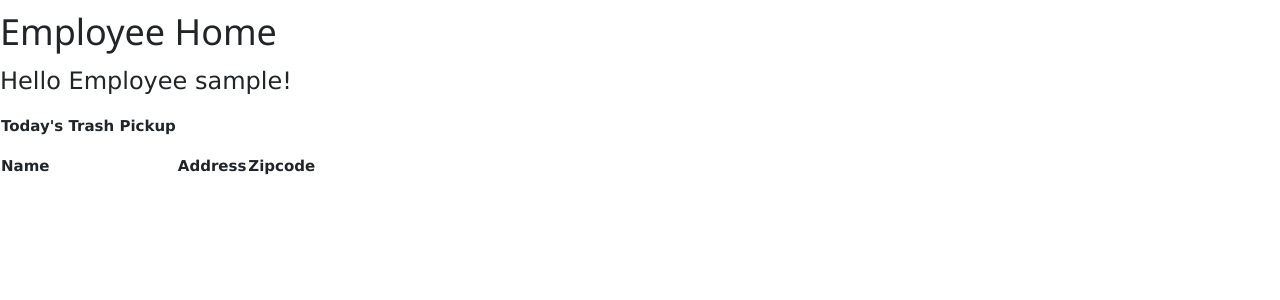
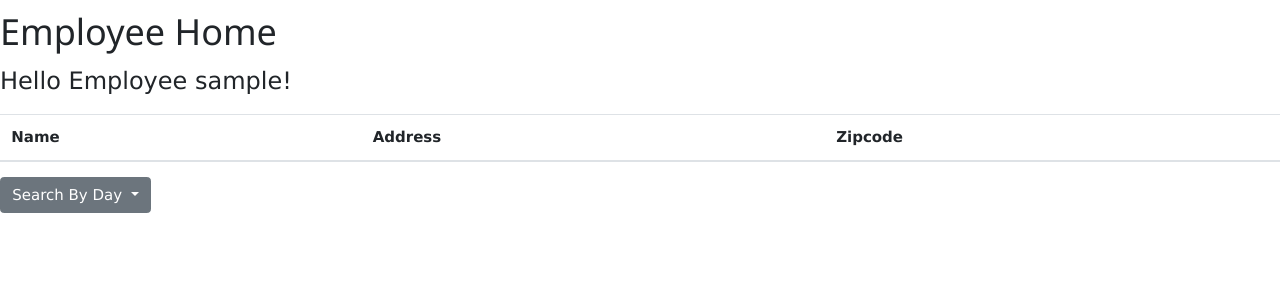
Before and after one commit to Jamesburgess44/Trashcollector, a Django app: page /employees/ in a window 1280 px wide. Shown: the top 300 px of the page. Run offline with Django 3.2, Linux system fonts and the light colour scheme; a user stored in the database is signed in; tables that the repository leaves empty hold one stand-in row (values such as "Sample post"); lists and menus that the app fills with data are empty; some libraries are stand-ins or nearby versions.

Commit message:
Added function for searching by day for customers.

```diff
--- a/trash_collector/employees/templates/employees/index.html
+++ b/trash_collector/employees/templates/employees/index.html
@@ -5,16 +5,14 @@
 {% block content %}
   {% if user.is_authenticated %}
     Hello Employee {{ user.username }}!
-<table>
-  <th title="Customers">
-         <p>Today's Trash Pickup</p>
+<table class="table table-borderless">
+  <thead>
     <tr>
-      <th>Name</th>
-      <th>Address</th>
-      <th>Zipcode</th>
+      <th scope="col">Name</th>
+      <th scope="col">Address</th>
+      <th scope="col">Zipcode</th>
     </tr>
-  </th>
-</table>
+  </thead>
 {% for customer in todays_customers %}
   <tr>
     <td>{{customer.name}}</td>
@@ -22,6 +20,17 @@
     <td>{{customer.customer_zip_code}}</td>
   </tr>
 {% endfor %}
+  </table>
+<div class="dropdown">
+  <button class="btn btn-secondary dropdown-toggle" type="button" id="dropdownMenuButton" data-toggle="dropdown" aria-haspopup="true" aria-expanded="false">
+    Search By Day
+  </button>
+  <div class="dropdown-menu" aria-labelledby="dropdownMenuButton">
+    <form action="{%url 'employees:choose_by_day' %}" method="get">
+      <input class="form-control" type="text" name="day_of_week">
+      <input class="form-control" type="submit" value="submit">
+    </form>
+</div>
   {% else %}
     <p>You are at the employee index, but you are not logged in.</p>
     <a href="{% url 'login' %}">Log In</a>
--- a/trash_collector/employees/urls.py
+++ b/trash_collector/employees/urls.py
@@ -8,4 +8,5 @@ app_name = "employees"
 urlpatterns = [
     path('', views.employee_home_view, name="index"),
     path('employee/', views.employee_signup, name="employee_signup"),
+    path('search_by_day', views.choose_by_day, name="choose_by_day")
 ]
--- a/trash_collector/employees/views.py
+++ b/trash_collector/employees/views.py
@@ -4,6 +4,7 @@ from django.apps import apps
 from .models import Employee
 import calendar
 from datetime import date
+from django.contrib import messages
 # Create your views here.
 
 # TODO: Create a function for each path created in employees/urls.py. Each will need a template as well.
@@ -39,16 +40,41 @@ def employee_signup(request):
 #
 def employee_home_view(request):
     user = request.user
-    active_employee = Employee.objects.get(user_id=user.id)
+    active_employee = Employee.objects.filter(user_id=user.id)
+    if not active_employee.exists():
+        return redirect('/employees/employee')
     customer_model = apps.get_model('customers.Customer')
+    employee_info = Employee.objects.get(user_id=user.id)
     all_customers = customer_model.objects.all()
     curr_date = date.today()
     day_of_the_week = calendar.day_name[curr_date.weekday()]
     todays_customers = []
     for customer in all_customers:
-        if customer.customer_zip_code == active_employee.employee_zip_code and (customer.weekly_pickup_day or customer.onetime_pickup_date == day_of_the_week) and customer.start_suspension_date is None:
+        if (customer.customer_zip_code == employee_info.employee_zip_code) and (customer.weekly_pickup_day == day_of_the_week.lower() or customer.onetime_pickup_date == day_of_the_week.lower()) and (customer.start_suspension_date is None):
             todays_customers.append(customer)
     context = {
         "todays_customers": todays_customers
     }
     return render(request, 'employees/index.html', context)
+
+# CHOOSE BY DAY CHANGE LINE 73 TO ACTUAL DATE FOR ONETIME PICKUP DATE
+def choose_by_day(request):
+    days_of_week = {'Sunday', 'Monday', 'Tuesday', 'Wednesday', 'Thursday', 'Friday', 'Saturday'}
+    user = request.user
+    day_input = request.GET.get('day_of_week')
+    for day in days_of_week:
+        if day.lower() == day_input.lower():
+            customer_model = apps.get_model('customers.Customer')
+            employee_info = Employee.objects.get(user_id=user.id)
+            all_customers = customer_model.objects.all()
+            search_by_day = []
+            for customer in all_customers:
+                if (customer.customer_zip_code == employee_info.employee_zip_code) and (
+                        customer.weekly_pickup_day.lower() == day.lower() or customer.onetime_pickup_date == day.lower()) and (customer.start_suspension_date is None):
+                    search_by_day.append(customer)
+            context = {
+                "search_by_day": search_by_day
+            }
+            return render(request, 'employees/search_by_day.html', context)
+    else:
+        return redirect('/employees/')
--- a/trash_collector/templates/base.html
+++ b/trash_collector/templates/base.html
@@ -4,6 +4,9 @@
   <meta charset="utf-8">
   <link rel="stylesheet" href="https://maxcdn.bootstrapcdn.com/bootstrap/4.0.0/css/bootstrap.min.css" integrity="sha384-Gn5384xqQ1aoWXA+058RXPxPg6fy4IWvTNh0E263XmFcJlSAwiGgFAW/dAiS6JXm" crossorigin="anonymous">
   <link rel="stylesheet" href="https://www.w3schools.com/w3css/4/w3.css">
+  <script src="https://code.jquery.com/jquery-3.2.1.slim.min.js" integrity="sha384-KJ3o2DKtIkvYIK3UENzmM7KCkRr/rE9/Qpg6aAZGJwFDMVNA/GpGFF93hXpG5KkN" crossorigin="anonymous"></script>
+  <script src="https://cdnjs.cloudflare.com/ajax/libs/popper.js/1.12.9/umd/popper.min.js" integrity="sha384-ApNbgh9B+Y1QKtv3Rn7W3mgPxhU9K/ScQsAP7hUibX39j7fakFPskvXusvfa0b4Q" crossorigin="anonymous"></script>
+  <script src="https://maxcdn.bootstrapcdn.com/bootstrap/4.0.0/js/bootstrap.min.js" integrity="sha384-JZR6Spejh4U02d8jOt6vLEHfe/JQGiRRSQQxSfFWpi1MquVdAyjUar5+76PVCmYl" crossorigin="anonymous"></script>
   <title>{% block title %}{% endblock %}</title>
 </head>
 <body>
```
Also changed, not shown: trash_collector/employees/templates/employees/messages.html (added, +7 -0 lines), trash_collector/employees/templates/employees/search_by_day.html (added, +24 -0 lines).
